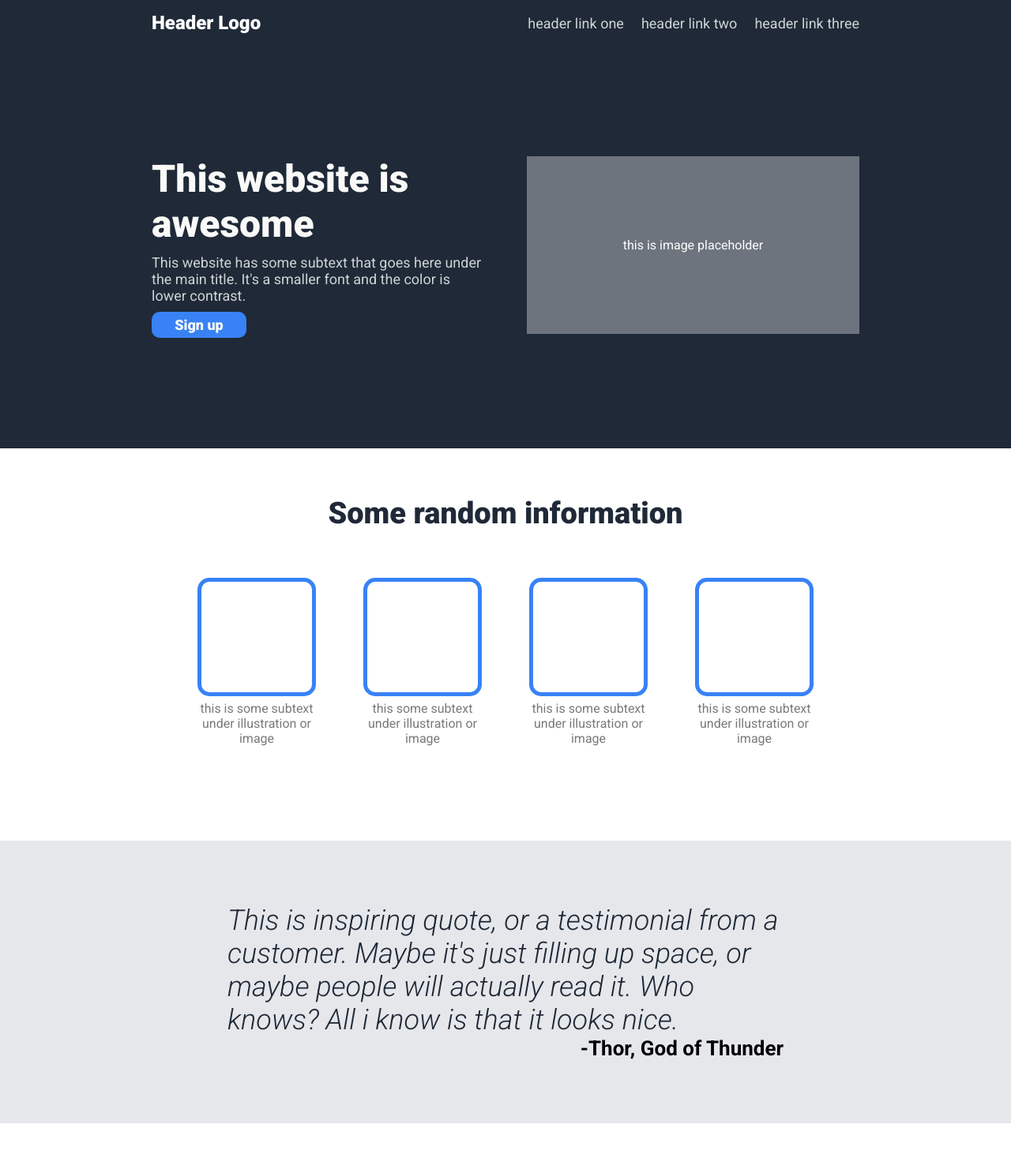
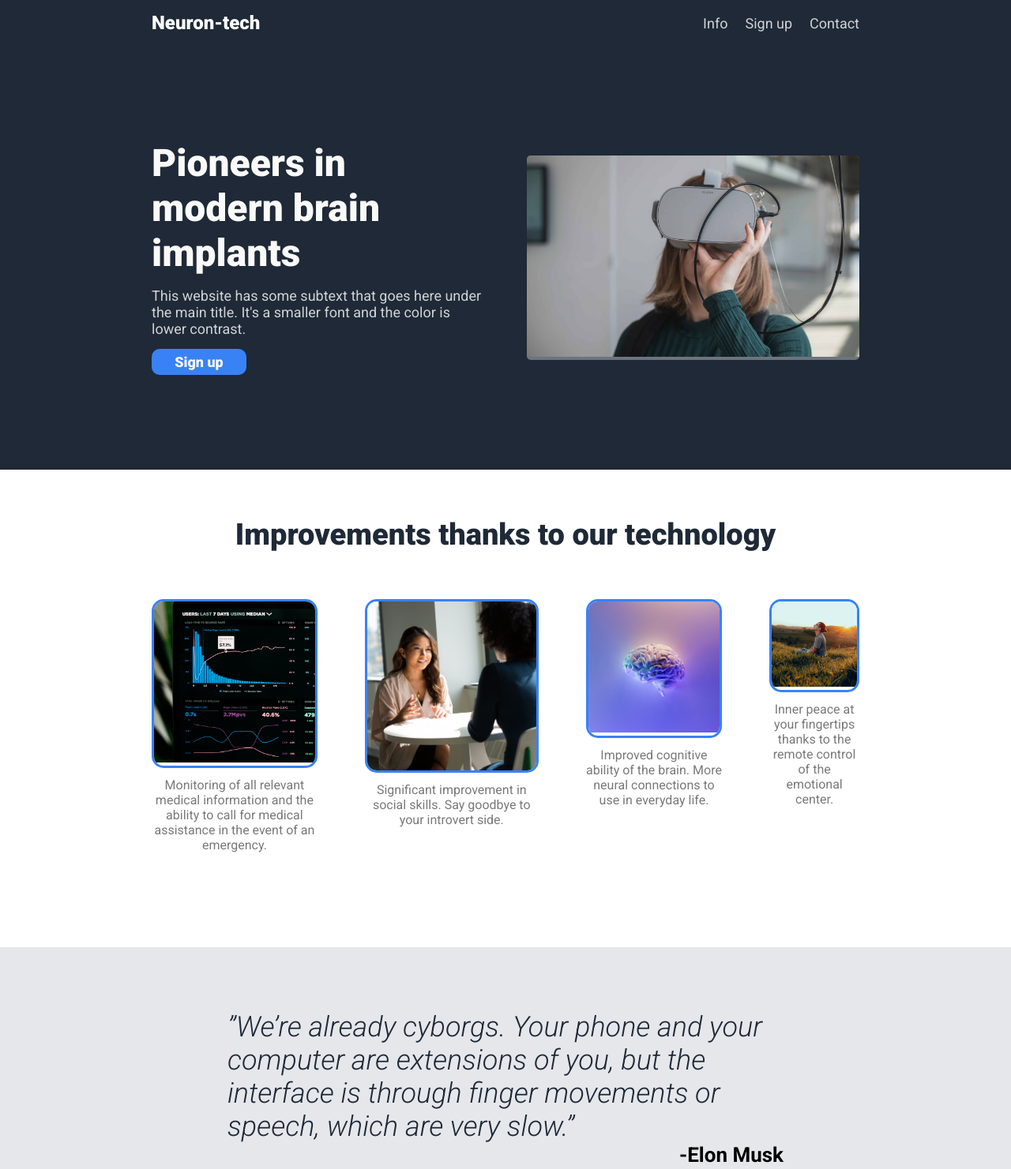
Before and after one commit to Markewycz/landing-page, a plain HTML site: page index.html in a window 1280 px wide. Shown: the top 1481 px of the page at 79% size. Drawn offline with Linux system fonts and the light colour scheme.

Commit message:
Add images, brand content

```diff
--- a/index.html
+++ b/index.html
@@ -16,12 +16,12 @@
   <body>
     <header class="header-section">
       <div class="header-content">
-        <div class="logo">Header Logo</div>
+        <div class="logo">Neuron-tech</div>
         <nav class="navigation">
           <ul>
-            <li><a href="">header link one</a></li>
-            <li><a href="">header link two</a></li>
-            <li><a href="">header link three</a></li>
+            <li><a href="#information-section">Info</a></li>
+            <li><a href="#modal-section">Sign up</a></li>
+            <li><a href="#contact-section">Contact</a></li>
           </ul>
         </nav>
       </div>
@@ -30,43 +30,92 @@
     <section class="hero-section">
       <div class="hero-content">
         <div class="hero-header">
-          <h1 class="hero-title">This website is awesome</h1>
+          <h1 class="hero-title">Pioneers in modern brain implants</h1>
           <p class="sub-text">
             This website has some subtext that goes here under the main title.
             It's a smaller font and the color is lower contrast.
           </p>
           <button class="btn">Sign up</button>
         </div>
-        <div class="img-placeholder">this is image placeholder</div>
+        <div class="img-placeholder">
+          <img
+            src="images/hero-img.jpg"
+            alt="woman with vr headset"
+            srcset=""
+            class="hero-img"
+          />
+        </div>
       </div>
     </section>
 
-    <section class="information-section">
+    <section class="information-section" id="information-section">
       <div class="information-content">
-        <h2 class="information-header">Some random information</h2>
+        <h2 class="information-header">
+          Improvements thanks to our technology
+        </h2>
         <div class="card-container">
           <div class="card">
-            <div class="card-img"></div>
+            <div class="card-img-container">
+              <img
+                src="images/info-img1.jpg"
+                alt="monitoring data on laptop"
+                srcset=""
+                class="card-img"
+              />
+            </div>
             <div class="card-description">
-              this is some subtext under illustration or image
+              <p>
+                Monitoring of all relevant medical information and the ability
+                to call for medical assistance in the event of an emergency.
+              </p>
             </div>
           </div>
           <div class="card">
-            <div class="card-img"></div>
+            <div class="card-img-container">
+              <img
+                src="images/info-img2.jpg"
+                alt="two woman having a conversation"
+                srcset=""
+                class="card-img"
+              />
+            </div>
             <div class="card-description">
-              this some subtext under illustration or image
+              <p>
+                Significant improvement in social skills. Say goodbye to your
+                introvert side.
+              </p>
             </div>
           </div>
           <div class="card">
-            <div class="card-img"></div>
+            <div class="card-img-container">
+              <img
+                src="images/info-img3.jpg"
+                alt="brain illustration"
+                srcset=""
+                class="card-img"
+              />
+            </div>
             <div class="card-description">
-              <p>this is some subtext under illustration or image</p>
+              <p>
+                Improved cognitive ability of the brain. More neural connections
+                to use in everyday life.
+              </p>
             </div>
           </div>
           <div class="card">
-            <div class="card-img"></div>
+            <div class="card-img-container">
+              <img
+                src="images/info-img4.jpg"
+                alt="man meditating"
+                srcset=""
+                class="card-img"
+              />
+            </div>
             <div class="card-description">
-              this is some subtext under illustration or image
+              <p>
+                Inner peace at your fingertips thanks to the remote control of
+                the emotional center.
+              </p>
             </div>
           </div>
         </div>
@@ -76,15 +125,15 @@
     <section class="quote-section">
       <div class="quote-content">
         <h1 class="quote">
-          This is inspiring quote, or a testimonial from a customer. Maybe it's
-          just filling up space, or maybe people will actually read it. Who
-          knows? All i know is that it looks nice.
+          ”We’re already cyborgs. Your phone and your computer are extensions of
+          you, but the interface is through finger movements or speech, which
+          are very slow.”
         </h1>
-        <h3 class="quote-author">-Thor, God of Thunder</h3>
+        <h3 class="quote-author">-Elon Musk</h3>
       </div>
     </section>
 
-    <section class="modal-section">
+    <section class="modal-section" id="modal-section">
       <div class="modal">
         <div class="modal-text">
           <h3 class="modal-title">Call to action! It's time!</h3>
@@ -96,7 +145,7 @@
       </div>
     </section>
 
-    <footer>
+    <footer id="contact-section">
       <small
         >Copyright &copy; 2023 Made by
         <a href="https://github.com/Markewycz">Gracjan Markiewicz</a> for The
--- a/style.css
+++ b/style.css
@@ -3,6 +3,9 @@
   padding: 0;
   box-sizing: border-box;
   font-family: "Roboto", sans-serif;
+}
+html {
+  scroll-behavior: smooth;
 }
 
 /* HEADER SECTION */
@@ -57,15 +60,16 @@ button {
 .hero-content {
   width: 70vw;
   margin: 0 auto;
-  padding: 140px 0;
+  padding: 120px 0;
   display: flex;
+  align-items: center;
   gap: 54px;
 }
 
 .hero-header {
   display: flex;
   flex-direction: column;
-  gap: 10px;
+  gap: 15px;
   flex: 1;
 }
 
@@ -81,13 +85,16 @@ button {
 }
 
 .img-placeholder {
-  display: flex;
-  justify-content: center;
-  align-items: center;
   flex: 1;
-  height: 225px;
+  max-height: 300px;
   background-color: #6d747d;
   color: #fff;
+  overflow: hidden;
+  border-radius: 5px;
+}
+.hero-img {
+  max-width: 100%;
+  height: auto;
 }
 
 /* INFORMATION SECTION */
@@ -109,21 +116,26 @@ button {
 .card-container {
   display: flex;
   justify-content: center;
-  align-items: center;
+  align-items: flex-start;
   gap: 60px;
 }
 
 .card {
   display: flex;
   flex-direction: column;
-  max-width: 150px;
-  gap: 6px;
+  max-width: 220px;
+  gap: 12px;
 }
 
+.card-img-container {
+  border: 3px solid #3882f6;
+  border-radius: 15px;
+  max-height: 220px;
+  overflow: hidden;
+}
 .card-img {
-  border: 5px solid #3882f6;
-  border-radius: 15px;
-  height: 150px;
+  max-width: 100%;
+  height: auto;
 }
 
 .card-description {
```
Also changed, not shown: images/hero-img.jpg (added), images/info-img1.jpg (added), images/info-img2.jpg (added), images/info-img3.jpg (added), images/info-img4.jpg (added).
